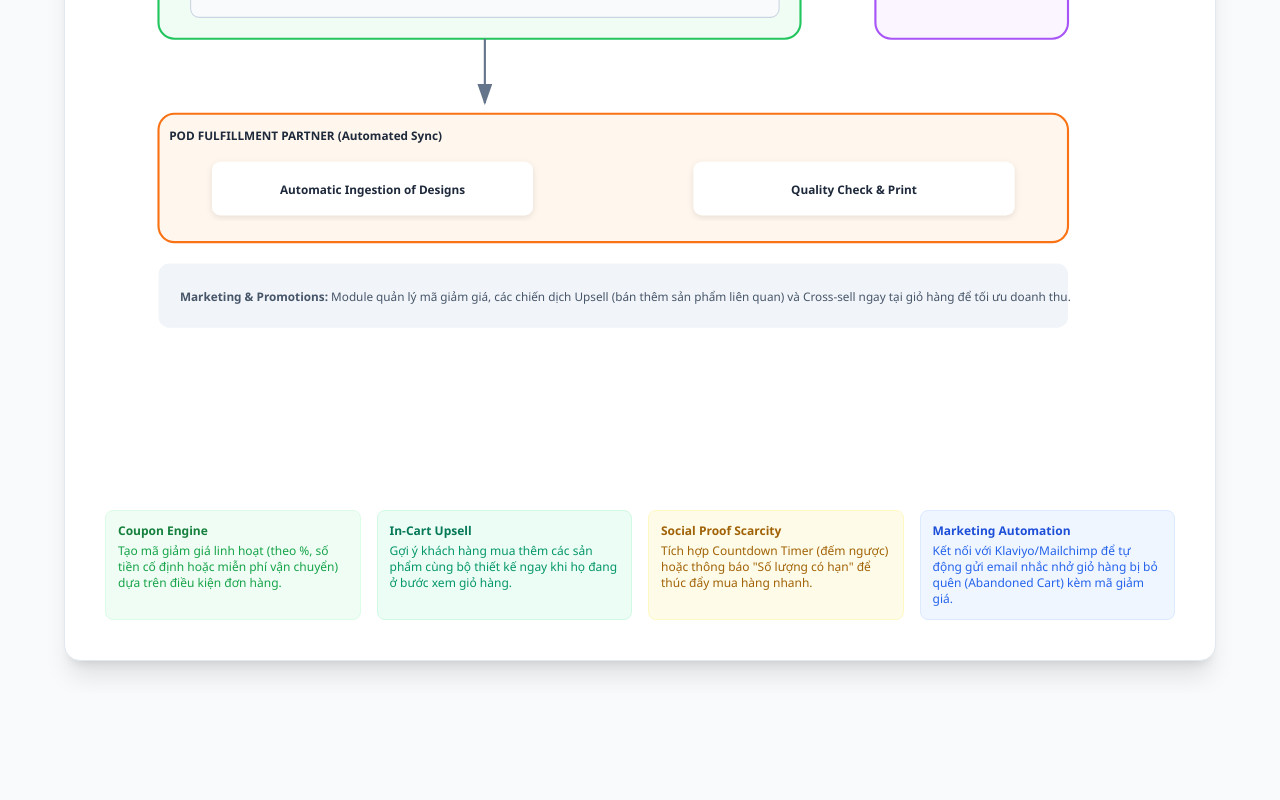
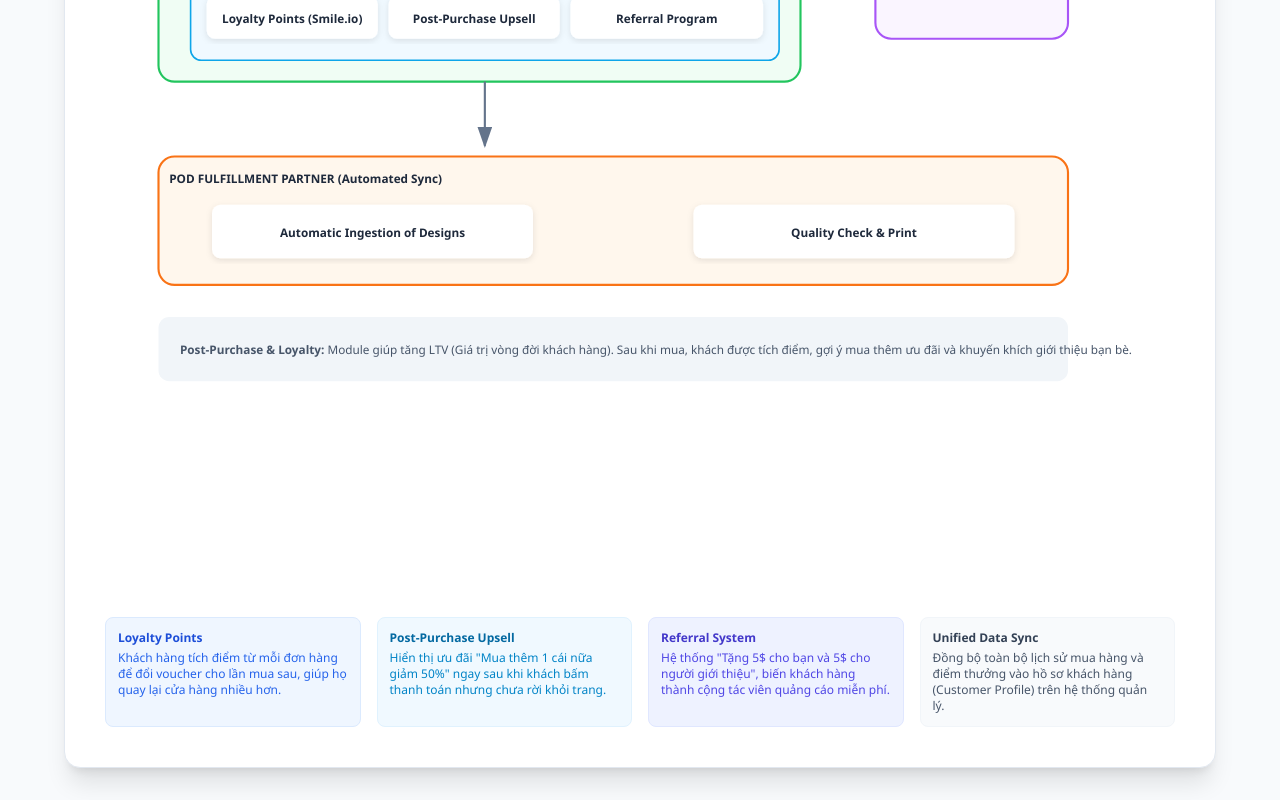
Before and after one commit to ltdao-ctu/pod, a plain HTML site: page index.html in a window 1280 px wide. Shown: the part 934-1734 px from the top of the page. Before the commit the page ends 1627 px from the top, so only its background shows below. Drawn offline with nearby package versions, Linux system fonts and the light colour scheme.

Commit message:
Add new connectors and update sections in index.html

```diff
--- a/index.html
+++ b/index.html
@@ -15,8 +15,8 @@
         .review-connector { stroke: #f59e0b; stroke-width: 1.5; fill: none; marker-end: url(#arrowhead-orange); }
         .design-connector { stroke: #ec4899; stroke-width: 2; fill: none; marker-end: url(#arrowhead-pink); }
         .promo-connector { stroke: #10b981; stroke-width: 1.5; stroke-dasharray: 2; fill: none; marker-end: url(#arrowhead-green); }
+        .post-connector { stroke: #3b82f6; stroke-width: 1.5; stroke-dasharray: 3; fill: none; marker-end: url(#arrowhead-blue); }
         .label { font-size: 11px; font-weight: 600; fill: #1e293b; }
-    </defs>
     </style>
 </head>
 <body class="p-8">
@@ -24,7 +24,7 @@
         <h1 class="text-3xl font-bold text-slate-800 mb-2 text-center">Kiến trúc Hệ thống Website POD Hybrid</h1>
         <p class="text-slate-500 text-center mb-10">Mô hình Headless: Shopify + Next.js + Personalizer Engine (Teeinblue Style)</p>
 
-        <svg viewBox="0 0 1000 1150" xmlns="http://www.w3.org/2000/svg">
+        <svg viewBox="0 0 1000 1250" xmlns="http://www.w3.org/2000/svg">
             <!-- Arrows Definition -->
             <defs>
                 <marker id="arrowhead" markerWidth="10" markerHeight="7" refX="9" refY="3.5" orient="auto">
@@ -45,6 +45,9 @@
                 <marker id="arrowhead-green" markerWidth="10" markerHeight="7" refX="9" refY="3.5" orient="auto">
                     <polygon points="0 0, 10 3.5, 0 7" fill="#10b981" />
                 </marker>
+                <marker id="arrowhead-blue" markerWidth="10" markerHeight="7" refX="9" refY="3.5" orient="auto">
+                    <polygon points="0 0, 10 3.5, 0 7" fill="#3b82f6" />
+                </marker>
                 <filter id="shadow">
                     <feDropShadow dx="0" dy="2" stdDeviation="3" flood-opacity="0.1"/>
                 </filter>
@@ -58,7 +61,7 @@
             <rect x="200" y="55" width="130" height="35" rx="8" fill="white" filter="url(#shadow)" class="box" />
             <text x="265" y="77" text-anchor="middle" font-size="9" class="label">Variant Manager</text>
 
-            <!-- SECTION: PROMOTIONS & MARKETING (NEW) -->
+            <!-- SECTION: PROMOTIONS & MARKETING -->
             <rect x="370" y="20" width="280" height="80" rx="15" fill="#f0fdf4" stroke="#10b981" stroke-width="2" />
             <text x="385" y="45" class="label" fill="#10b981">MARKETING & PROMOTIONS</text>
             <rect x="385" y="55" width="120" height="35" rx="8" fill="white" filter="url(#shadow)" class="box" />
@@ -117,7 +120,7 @@
             <path d="M170 470 L170 530" class="connector" />
             <path d="M390 470 L390 530" class="connector" />
 
-            <rect x="50" y="540" width="600" height="200" rx="15" fill="#f0fdf4" stroke="#22c55e" stroke-width="2" />
+            <rect x="50" y="540" width="600" height="240" rx="15" fill="#f0fdf4" stroke="#22c55e" stroke-width="2" />
             <text x="60" y="565" class="label" fill="#22c55e">SHOPIFY BACKEND ENGINE</text>
 
             <rect x="80" y="590" width="170" height="60" rx="8" fill="white" filter="url(#shadow)" />
@@ -130,44 +133,51 @@
             <rect x="460" y="590" width="170" height="60" rx="8" fill="#ecfdf5" stroke="#10b981" filter="url(#shadow)" />
             <text x="545" y="625" text-anchor="middle" class="label">Orders & Print Assets</text>
 
-            <rect x="80" y="670" width="550" height="50" rx="8" fill="#f8fafc" stroke="#cbd5e1" />
-            <text x="355" y="700" text-anchor="middle" class="label" fill="#64748b">Unified Data Sync (Marketing & Sales)</text>
+            <!-- SECTION: POST-PURCHASE & LOYALTY (NEW) -->
+            <rect x="80" y="670" width="550" height="90" rx="10" fill="#f0f9ff" stroke="#0ea5e9" stroke-width="1.5" />
+            <text x="95" y="690" class="label" fill="#0369a1">POST-PURCHASE & LOYALTY MODULE</text>
+            <rect x="95" y="700" width="160" height="40" rx="8" fill="white" filter="url(#shadow)" class="box" />
+            <text x="175" y="725" text-anchor="middle" font-size="9" class="label">Loyalty Points (Smile.io)</text>
+            <rect x="265" y="700" width="160" height="40" rx="8" fill="white" filter="url(#shadow)" class="box" />
+            <text x="345" y="725" text-anchor="middle" font-size="9" class="label">Post-Purchase Upsell</text>
+            <rect x="435" y="700" width="180" height="40" rx="8" fill="white" filter="url(#shadow)" class="box" />
+            <text x="525" y="725" text-anchor="middle" font-size="9" class="label">Referral Program</text>
 
             <!-- SECTION 3: POD FULFILLMENT -->
-            <path d="M355 740 L355 800" class="connector" />
+            <path d="M355 780 L355 840" class="connector" />
 
-            <rect x="50" y="810" width="850" height="120" rx="15" fill="#fff7ed" stroke="#f97316" stroke-width="2" />
-            <text x="60" y="835" class="label" fill="#f97316">POD FULFILLMENT PARTNER (Automated Sync)</text>
+            <rect x="50" y="850" width="850" height="120" rx="15" fill="#fff7ed" stroke="#f97316" stroke-width="2" />
+            <text x="60" y="875" class="label" fill="#f97316">POD FULFILLMENT PARTNER (Automated Sync)</text>
 
-            <rect x="100" y="855" width="300" height="50" rx="8" fill="white" filter="url(#shadow)" />
-            <text x="250" y="885" text-anchor="middle" class="label">Automatic Ingestion of Designs</text>
+            <rect x="100" y="895" width="300" height="50" rx="8" fill="white" filter="url(#shadow)" />
+            <text x="250" y="925" text-anchor="middle" class="label">Automatic Ingestion of Designs</text>
 
-            <rect x="550" y="855" width="300" height="50" rx="8" fill="white" filter="url(#shadow)" />
-            <text x="700" y="885" text-anchor="middle" class="label">Quality Check & Print</text>
+            <rect x="550" y="895" width="300" height="50" rx="8" fill="white" filter="url(#shadow)" />
+            <text x="700" y="925" text-anchor="middle" class="label">Quality Check & Print</text>
 
             <!-- FOOTER LEGEND -->
-            <rect x="50" y="950" width="850" height="60" rx="10" fill="#f1f5f9" />
-            <text x="70" y="985" font-size="11" fill="#475569">
-                <tspan font-weight="bold">Marketing & Promotions:</tspan> Module quản lý mã giảm giá, các chiến dịch Upsell (bán thêm sản phẩm liên quan) và Cross-sell ngay tại giỏ hàng để tối ưu doanh thu.
+            <rect x="50" y="1000" width="850" height="60" rx="10" fill="#f1f5f9" />
+            <text x="70" y="1035" font-size="11" fill="#475569">
+                <tspan font-weight="bold">Post-Purchase & Loyalty:</tspan> Module giúp tăng LTV (Giá trị vòng đời khách hàng). Sau khi mua, khách được tích điểm, gợi ý mua thêm ưu đãi và khuyến khích giới thiệu bạn bè.
             </text>
         </svg>
 
         <div class="mt-8 grid grid-cols-4 gap-4 text-xs">
-            <div class="p-3 bg-green-50 rounded-lg border border-green-100">
-                <h3 class="font-bold text-green-700 mb-1">Coupon Engine</h3>
-                <p class="text-green-600">Tạo mã giảm giá linh hoạt (theo %, số tiền cố định hoặc miễn phí vận chuyển) dựa trên điều kiện đơn hàng.</p>
+            <div class="p-3 bg-blue-50 rounded-lg border border-blue-100">
+                <h3 class="font-bold text-blue-700 mb-1">Loyalty Points</h3>
+                <p class="text-blue-600">Khách hàng tích điểm từ mỗi đơn hàng để đổi voucher cho lần mua sau, giúp họ quay lại cửa hàng nhiều hơn.</p>
             </div>
-            <div class="p-3 bg-emerald-50 rounded-lg border border-emerald-100">
-                <h3 class="font-bold text-emerald-700 mb-1">In-Cart Upsell</h3>
-                <p class="text-emerald-600">Gợi ý khách hàng mua thêm các sản phẩm cùng bộ thiết kế ngay khi họ đang ở bước xem giỏ hàng.</p>
+            <div class="p-3 bg-sky-50 rounded-lg border border-sky-100">
+                <h3 class="font-bold text-sky-700 mb-1">Post-Purchase Upsell</h3>
+                <p class="text-sky-600">Hiển thị ưu đãi "Mua thêm 1 cái nữa giảm 50%" ngay sau khi khách bấm thanh toán nhưng chưa rời khỏi trang.</p>
             </div>
-            <div class="p-3 bg-yellow-50 rounded-lg border border-yellow-100">
-                <h3 class="font-bold text-yellow-700 mb-1">Social Proof Scarcity</h3>
-                <p class="text-yellow-700">Tích hợp Countdown Timer (đếm ngược) hoặc thông báo "Số lượng có hạn" để thúc đẩy mua hàng nhanh.</p>
+            <div class="p-3 bg-indigo-50 rounded-lg border border-indigo-100">
+                <h3 class="font-bold text-indigo-700 mb-1">Referral System</h3>
+                <p class="text-indigo-600">Hệ thống "Tặng 5$ cho bạn và 5$ cho người giới thiệu", biến khách hàng thành cộng tác viên quảng cáo miễn phí.</p>
             </div>
-            <div class="p-3 bg-blue-50 rounded-lg border border-blue-100">
-                <h3 class="font-bold text-blue-700 mb-1">Marketing Automation</h3>
-                <p class="text-blue-600">Kết nối với Klaviyo/Mailchimp để tự động gửi email nhắc nhở giỏ hàng bị bỏ quên (Abandoned Cart) kèm mã giảm giá.</p>
+            <div class="p-3 bg-slate-50 rounded-lg border border-slate-100">
+                <h3 class="font-bold text-slate-700 mb-1">Unified Data Sync</h3>
+                <p class="text-slate-600">Đồng bộ toàn bộ lịch sử mua hàng và điểm thưởng vào hồ sơ khách hàng (Customer Profile) trên hệ thống quản lý.</p>
             </div>
         </div>
     </div>
```
